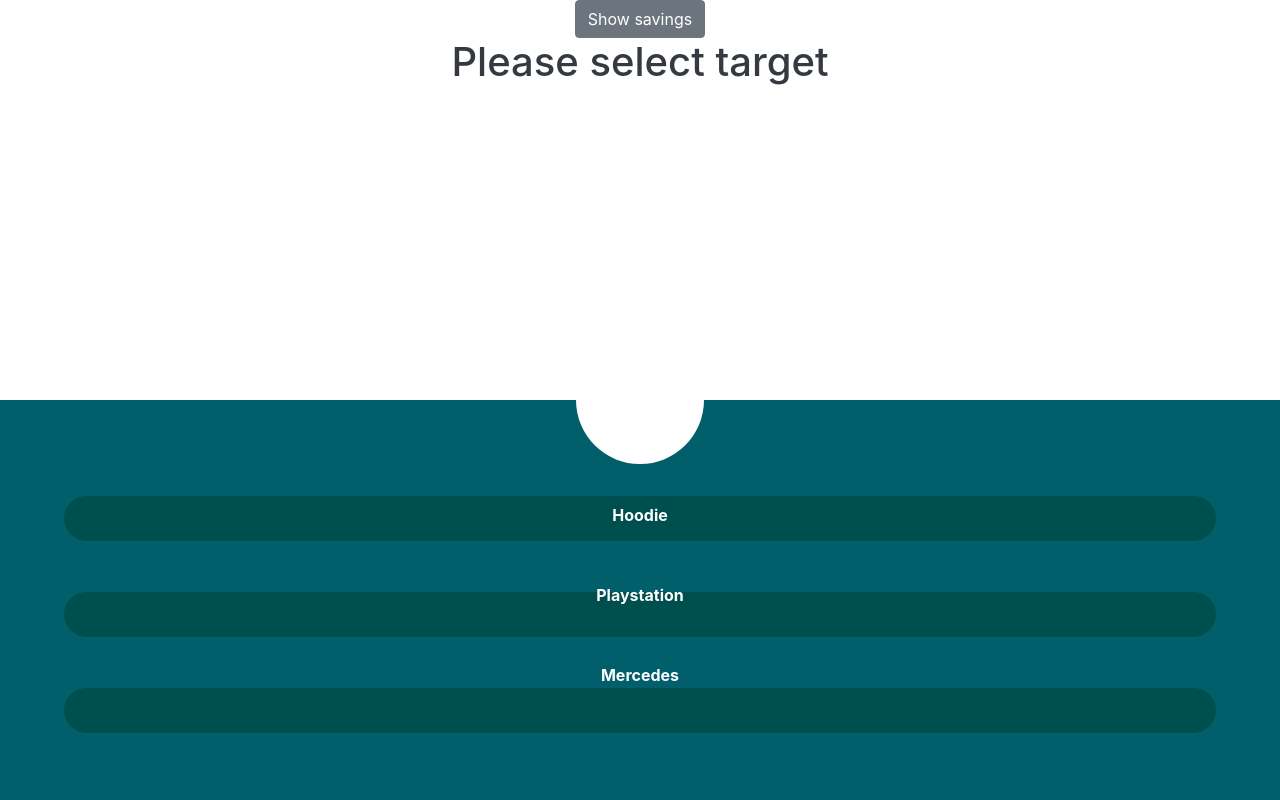
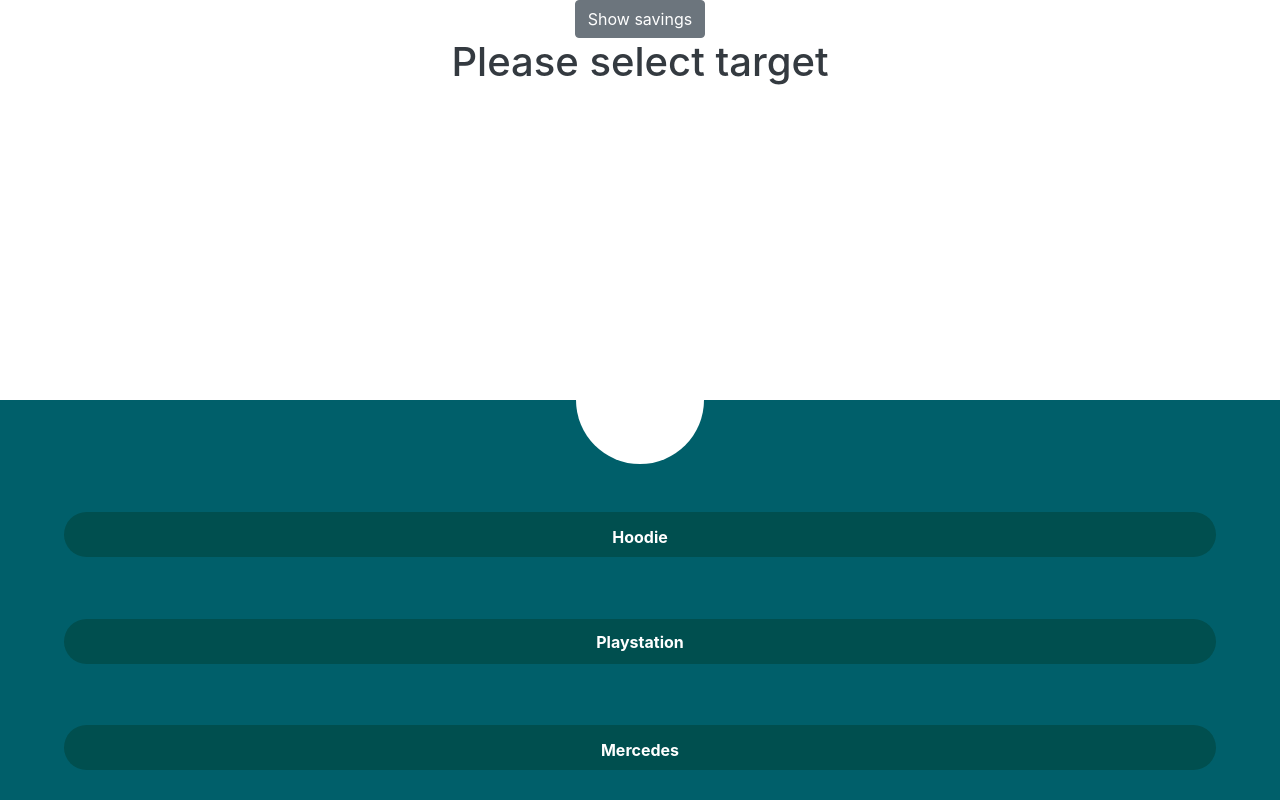
Before and after one commit to matikka96/MVP_Flamingo, a React (Create React App) app: page / in a window 1280 px wide. Built offline with nearby package versions, Linux system fonts and the light colour scheme.

Commit message:
working without cancel

```diff
--- a/package.json
+++ b/package.json
@@ -5,7 +5,9 @@
   "homepage": "https://tikka.dev/flamingo/alpha/",
   "dependencies": {
     "@material-ui/core": "^4.8.3",
+    "@material-ui/icons": "^4.5.1",
     "bootstrap": "^4.4.1",
+    "material-icons": "^0.3.1",
     "pretty-ms": "^5.1.0",
     "rc-slider": "^8.7.1",
     "react": "^16.12.0",
--- a/src/App.css
+++ b/src/App.css
@@ -139,11 +139,22 @@
     position: relative;
     height: 10vh;
     width: 90vw;
-    margin-top: 2vh;
+    margin-top: 4vh;
 }
 
-.nameDiv {
+.nameDiv_frst {
     position: absolute;
+    margin-top: 5.6vh;
+}
+
+.nameDiv_sec {
+    position: absolute;
+    margin-top: 18.7vh;
+}
+
+.nameDiv_thrd {
+    position: absolute;
+    margin-top: 32.2vh;
 }
 
 .progressLabel {
--- a/src/App.js
+++ b/src/App.js
@@ -6,12 +6,13 @@
 import ReactTimeout from 'react-timeout';
 import ReactInterval from 'react-interval';
 import cancel from './JavaScript_XD/skins/ocs_cancel.png';
+//import CheckIcon from '@material-ui/icons/Check';
 import LinearProgress from '@material-ui/core/LinearProgress';
 import CircularProgress from '@material-ui/core/CircularProgress';
-import { ThemeProvider, createMuiTheme } from '@material-ui/core/styles';
 
 
 class App extends Component {
+
   state = {
     rangeValue: 0,
     targets: [
@@ -25,8 +26,8 @@
     savingsMercedes: 0,
     valueCircleTimer: 0,
     savings: [],
-    on: false,
-    selectedPopup: ""
+    selectedPopup: "",
+    canceld: false,
   };
 
   componentDidUpdate(prevProps, prevState) {
@@ -36,26 +37,37 @@
     }
   }
 
+  handleCancelTimer = () => {
+      clearTimeout(this.timer);
+      clearInterval(this.circleTimer);
+      this.setState({ valueCircleTimer: 0});
+      document.getElementById("cancelTimer").style.display = 'none';
+      document.getElementById("progressContainer").style.opacity = 1;
+  };
+
   handleNewSaving = (target, amount) => {
 
-      if (amount !== 0) {
+      if(amount !== 0)
+      {
           document.getElementById("cancelTimer").style.display = 'flex';
-
           this.circleTimer = setInterval(() => {
                   this.setState((prevState,props) => ({
-                      valueCircleTimer : prevState.valueCircleTimer + 0.33
+                      valueCircleTimer : prevState.valueCircleTimer +0.35
                   }));
           },10);
 
       this.timer = setTimeout(() => {
-               this.setState({on: !this.state.on});
            document.getElementById("cancelTimer").style.display = 'none';
-               clearInterval(this.circleTimer);
-               document.getElementById('progressContainer').style.opacity = 1;
-               this.setState({ valueCircleTimer: 0});
+           document.getElementById("progressContainer").style.opacity = 1;
+              if(amount !== 0) {
                     this.setState({
                       savings: [...this.state.savings, { target, amount: amount / 10 }]
                     });
+              }
+
+           clearInterval(this.circleTimer);
+           this.setState({ valueCircleTimer: 0});
+
            let value = this.state.rangeValue;
            var interval = setInterval(() => {
              value = this.state.rangeValue;
@@ -83,24 +95,12 @@
                    savingsMercedes : prevState.savingsMercedes + (amount*0.1)
                }));
            }
-               /*
-               console.log(amount);
-               console.log(this.state.savingsHoodie);
-               console.log(this.state.savingsPlaystation);
-               console.log(this.state.savingsMercedes);
-               */
        },3000);
                                 }
+
+       //document.activeElement.blur();
   };
 
-    handleCancelTimer = () => {
-        this.setState({ on: !this.state.on} );
-        clearTimeout(this.timer);
-        clearInterval(this.circleTimer);
-        this.setState({ valueCircleTimer: 0});
-        document.getElementById("cancelTimer").style.display = 'none';
-        document.getElementById('progressContainer').style.opacity = 1;
-    };
 
   handleCancelSaving = index => {
     let savings = [...this.state.savings];
@@ -115,15 +115,6 @@
       this.setState({ selectedPopup: "" });
     } else {
       this.setState({ selectedPopup: "popup-savings" });
-    }
-  };
-
-  handleTargetPopup = () => {
-    let popup = this.state.selectedPopup;
-    if (popup === "popup-target") {
-      this.setState({ selectedPopup: "" });
-    } else {
-      this.setState({ selectedPopup: "popup-target" });
     }
   };
 
@@ -157,9 +148,9 @@
           {this.state.selectedTarget !== "" ? null : (
             <h1 className="text-dark">Please select target</h1>
           )}
-          <div className="CancelContainer">
+          <div className="CancelContainer" onClick={this.handleCancelTimer}>
               <div className="CancelTimer" id="cancelTimer">
-                  <button className="cancelButton" onClick={this.handleCancelTimer}><img style={{height:100, width:100}} src={cancel}/></button>
+                <button className="cancelButton"><img style={{height:100, width:100}} src={cancel}/></button>
               </div>
               <div className="circularProgressBar">
                 <CircularProgress variant="determinate" color="secondary" size={100} value={this.state.valueCircleTimer} />
@@ -181,7 +172,7 @@
                 renderThumb={(props, state) => (
                   <h3 {...props}>{Math.round(state.valueNow / 10)}</h3>
                 )}
-                onChange={e => this.setState({ rangeValue: e })}
+                onChange={e => {this.setState({ rangeValue: e });document.getElementById('progressContainer').style.opacity = 0.45;}}
                 onAfterChange={value =>
                   this.handleNewSaving(this.state.selectedTarget.name, value)
                 }
@@ -196,7 +187,7 @@
                     value={this.state.savingsHoodie * 100 / 30}
                 />
                 </div>
-                <div className="nameDiv" style={{marginTop: 23}}>
+                <div className="nameDiv_frst">
                     <p className="progressLabel">Hoodie</p>
                 </div>
                 <div className="ProgressBar" onClick={this.handleProgressBarClick(1)}>
@@ -206,7 +197,7 @@
                     value={this.state.savingsPlaystation * 100 / 300}
                 />
                 </div>
-                <div className="nameDiv" style={{marginTop: 103}}>
+                <div className="nameDiv_sec">
                     <p className="progressLabel">Playstation</p>
                 </div>
                 <div className="ProgressBar" onClick={this.handleProgressBarClick(2)}>
@@ -216,7 +207,7 @@
                     value={this.state.savingsMercedes * 100 / 30000}
                 />
                 </div>
-                <div className="nameDiv" style={{marginTop: 183}}>
+                <div className="nameDiv_thrd">
                     <p className="progressLabel">Mercedes</p>
                 </div>
           </div>
```
Also changed, not shown: 1 other file (tests, documents, lock files or other folders). Lines whose indentation alone changed are shown as unchanged.
